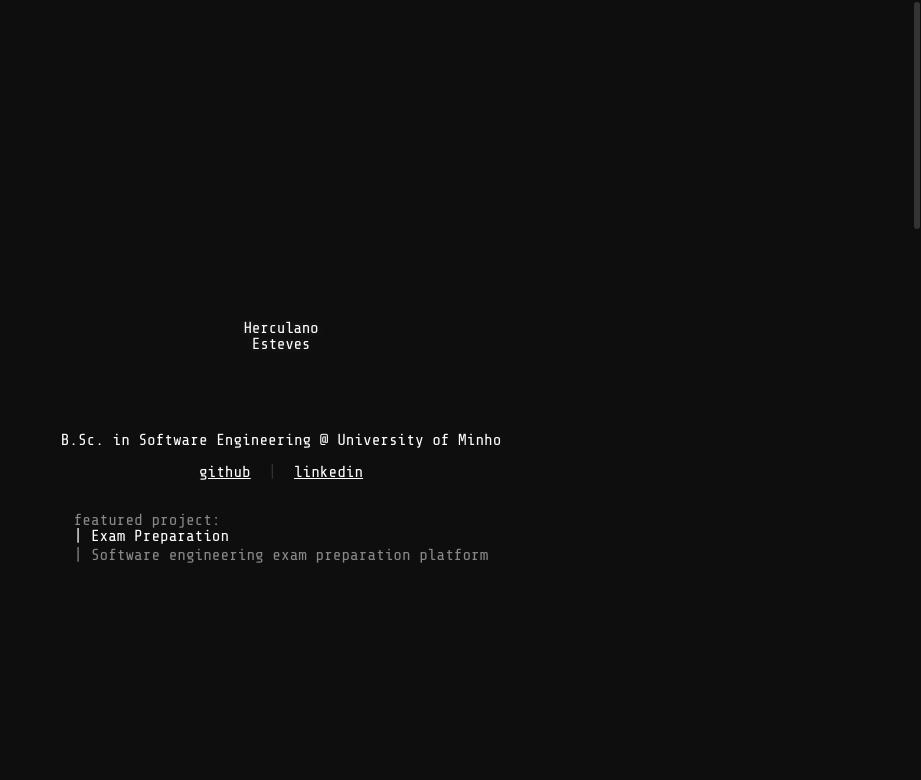
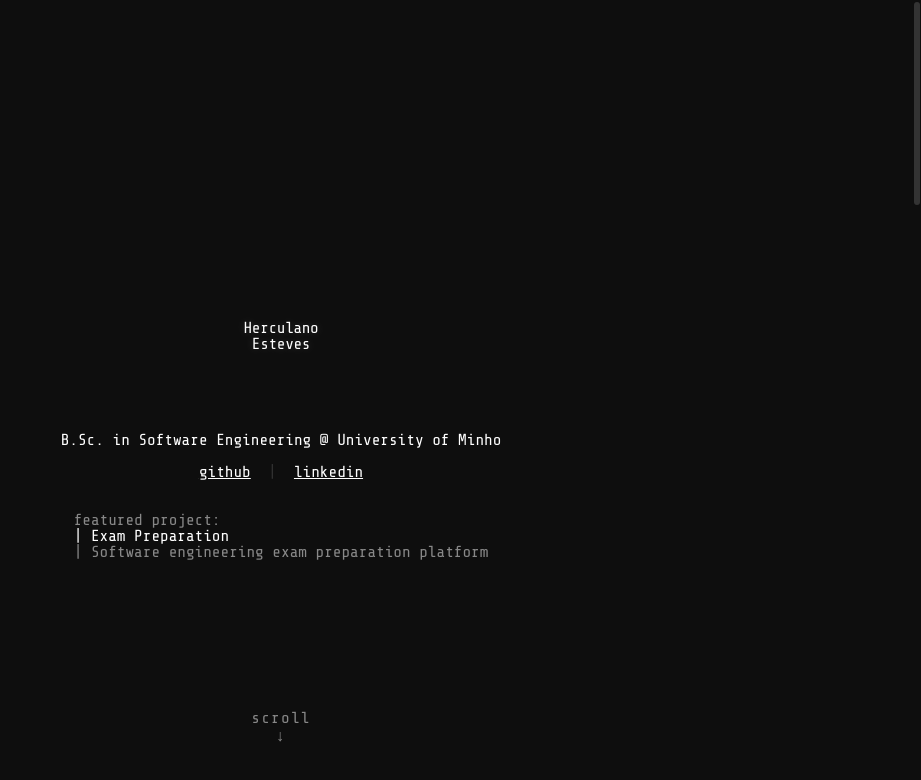
Before and after one commit to Herculano-Esteves/herculano-esteves.github.io, a React (Vite) app: page / in a window 1280 px wide. Shown: the top 780 px of the page, without its empty margins (359-1280 px from the left). Built offline with nearby package versions, Linux system fonts and the light colour scheme; the HTML template or start-up script is replaced by a standard one.

Commit message:
feat: new education and scroll icon

```diff
--- a/src/App.jsx
+++ b/src/App.jsx
@@ -1,5 +1,6 @@
-import React, { useEffect, useState } from 'react';
+import React, { useEffect, useState, useRef } from 'react';
 import { Home } from './pages/Home';
+import { Education } from './pages/Education';
 import { Projects } from './pages/Projects';
 import { AssetsGallery } from './components/AssetsGallery';
 import { CONFIG } from './config';
@@ -19,6 +20,9 @@ if (typeof document !== 'undefined') {
 }
 
 export default function App() {
+  const [scrolled, setScrolled] = useState(false);
+  const simpleBarRef = useRef(null);
+
   // Secret backdoor: check URL query params on mount (e.g. ?assets=true)
   const [showAssets, setShowAssets] = useState(() => {
     if (typeof window !== 'undefined') {
@@ -38,13 +42,36 @@ export default function App() {
     }
   }, []);
 
+  // Listen to scroll events on SimpleBar content wrapper
+  useEffect(() => {
+    const scrollEl = simpleBarRef.current?.getScrollElement();
+
+    const checkScroll = () => {
+      const st = scrollEl ? scrollEl.scrollTop : (window.scrollY || document.documentElement.scrollTop);
+      setScrolled(st > 40);
+    };
+
+    if (scrollEl) {
+      scrollEl.addEventListener('scroll', checkScroll, { passive: true });
+    }
+    window.addEventListener('scroll', checkScroll, { passive: true });
+
+    return () => {
+      if (scrollEl) {
+        scrollEl.removeEventListener('scroll', checkScroll);
+      }
+      window.removeEventListener('scroll', checkScroll);
+    };
+  }, []);
+
   return (
     <>
-      <SimpleBar style={{ maxHeight: '100vh', width: '100%' }}>
+      <SimpleBar ref={simpleBarRef} style={{ maxHeight: '100dvh', width: '100%' }}>
         <div className="terminal-screen">
           {/* Dynamic Content Container - Stacking all sections vertically */}
           <main className="content-container">
-            <Home />
+            <Home scrolled={scrolled} />
+            <Education />
             <Projects />
           </main>
         </div>
--- a/src/components/AssetsGallery.jsx
+++ b/src/components/AssetsGallery.jsx
@@ -28,7 +28,7 @@ export function AssetsGallery({ onClose }) {
 
   return (
     <div className="assets-gallery-overlay" style={{ overflow: 'hidden', padding: 0 }}>
-      <SimpleBar style={{ maxHeight: '100vh', width: '100%' }}>
+      <SimpleBar style={{ maxHeight: '100dvh', width: '100%' }}>
         <div className="assets-gallery-container" style={{ margin: '0 auto', padding: '3rem 1.5rem' }}>
 
           {/* Header */}
--- a/src/index.css
+++ b/src/index.css
@@ -57,6 +57,11 @@
 /* Force scrollbar to be permanently visible for terminal styling consistency */
 .simplebar-scrollbar {
     opacity: 1 !important;
+}
+
+/* Enable smooth momentum touch scrolling on mobile iOS devices */
+.simplebar-content-wrapper {
+    -webkit-overflow-scrolling: touch !important;
 }
 
 /* Force every single text element to have a uniform terminal font size defined by the lines */
@@ -122,11 +127,12 @@ textarea {
     position: relative;
     width: 100%;
     min-height: 100vh;
+    min-height: 100dvh;
     display: flex;
     flex-direction: column;
     align-items: center;
     justify-content: flex-start;
-    padding: 2rem 1.5rem;
+    padding: 2rem 1.5rem 1.5rem 1.5rem;
     overflow: visible;
     z-index: 1;
     filter: blur(calc(var(--crt-bloom-px) * 1px));
@@ -265,6 +271,26 @@ textarea {
     text-decoration: none !important;
 }
 
+/* ── Scroll Indicator (First Fold Prompt) ── */
+.scroll-indicator {
+    position: absolute;
+    bottom: 1.5rem;
+    left: 50%;
+    transform: translateX(-50%);
+    color: var(--dim);
+    font-size: 0.85rem;
+    letter-spacing: 0.08em;
+    opacity: 1;
+    transition: opacity 0.4s ease, transform 0.4s ease;
+    pointer-events: none;
+    user-select: none;
+}
+
+.scroll-indicator.hidden {
+    opacity: 0 !important;
+    transform: translate(-50%, 12px) !important;
+}
+
 /* Featured Project Block */
 .featured-project {
     border: none;
@@ -304,6 +330,11 @@ textarea {
     white-space: normal;
     text-align: left;
     margin-bottom: 1rem;
+}
+
+.featured-project .project-desc {
+    margin-bottom: 0;
+    line-height: 1 !important;
 }
 
 /* Generic Retro Page Styles */
--- /dev/null
+++ b/src/pages/Education.jsx
@@ -0,0 +1,39 @@
+import React from 'react';
+import { ScrambleText } from '../components/ScrambleText';
+
+export function Education() {
+  return (
+    <div className="page-wrapper" style={{ width: 'calc(var(--total-cols) * 1ch)', margin: '4rem auto 2rem auto' }}>
+
+      {/* Section Title */}
+      <div style={{ textAlign: 'center', marginBottom: '2rem', width: '100%' }}>
+        <h2 className="page-title">
+          <ScrambleText text="Education" duration={200} delay={0} />
+        </h2>
+      </div>
+
+      {/* Education Entries List */}
+      <div style={{ display: 'flex', flexDirection: 'column', gap: '3rem', width: '100%' }}>
+        <div style={{ borderBottom: '1px dashed var(--muted)', paddingBottom: '1.5rem', width: '100%' }}>
+
+          {/* Degree Title & Dates */}
+          <div style={{ display: 'flex', justifyContent: 'space-between', alignItems: 'baseline', marginBottom: '0.5rem', width: '100%', flexWrap: 'wrap', gap: '0.5rem' }}>
+            <h3 className="project-title" style={{ textTransform: 'uppercase' }}>
+              <ScrambleText text="Bachelor's in Software Engineering" duration={200} delay={100} />
+            </h3>
+            <span style={{ color: 'var(--dim)', fontSize: '0.9em', fontWeight: 'bold' }}>
+              [ Sep 2023 - Jun 2026 ]
+            </span>
+          </div>
+
+          {/* Institution & Location (Left Aligned) */}
+          <div style={{ textAlign: 'left', color: 'var(--primary)', fontSize: '0.95em', letterSpacing: '0.03em' }}>
+            University of Minho | Braga, Portugal
+          </div>
+
+        </div>
+      </div>
+
+    </div>
+  );
+}
--- a/src/pages/Home.jsx
+++ b/src/pages/Home.jsx
@@ -3,7 +3,7 @@ import { TerminalGrid, Row, Col, Center } from '../components/TerminalGrid';
 import { ScrambleText } from '../components/ScrambleText';
 import { CONFIG } from '../config';
 
-export function Home() {
+export function Home({ scrolled = false }) {
   const handleGithubClick = (e) => {
     e.stopPropagation();
     window.open('https://github.com/Herculano-Esteves', '_blank', 'noopener,noreferrer');
@@ -25,7 +25,7 @@ export function Home() {
   const rowProject = 17;
 
   return (
-    <div className="page-wrapper">
+    <div className="page-wrapper" style={{ position: 'relative' }}>
       <TerminalGrid cols={COLS}>
         {/* Name Header */}
         <Row y={mid - 1}>
@@ -91,6 +91,16 @@ export function Home() {
           </Col>
         </Row>
       </TerminalGrid>
+
+      {/* Visual Scroll Down Indicator */}
+      <div className={`scroll-indicator ${scrolled ? 'hidden' : ''}`}>
+        <div style={{ display: 'flex', flexDirection: 'column', alignItems: 'center', gap: '0.15rem' }}>
+          <span>
+            <ScrambleText text="scroll" duration={200} delay={500} />
+          </span>
+          <span style={{ fontSize: '1.25em', lineHeight: 1 }}>↓</span>
+        </div>
+      </div>
     </div>
   );
 }
--- a/src/pages/Projects.jsx
+++ b/src/pages/Projects.jsx
@@ -59,11 +59,11 @@ const PROJECTS_DATA = [
 ];
 
 // Project Card Subcomponent to handle individual Media Toggles (Video vs. Images)
-function ProjectCard({ project, index }) {
+function ProjectCard({ project, index, isLast }) {
   const [showVideo, setShowVideo] = useState(false);
 
   return (
-    <div style={{ borderBottom: '1px dashed var(--muted)', paddingBottom: '2rem', width: '100%' }}>
+    <div style={{ borderBottom: '1px dashed var(--muted)', paddingBottom: isLast ? '0.5rem' : '2rem', width: '100%' }}>
 
       {/* Title, Media Toggle & Link */}
       <div style={{ display: 'flex', justifyContent: 'space-between', alignItems: 'baseline', marginBottom: '0.5rem', width: '100%' }}>
@@ -138,7 +138,7 @@ function ProjectCard({ project, index }) {
 
 export function Projects() {
   return (
-    <div className="page-wrapper" style={{ width: 'calc(var(--total-cols) * 1ch)', margin: '0 auto' }}>
+    <div className="page-wrapper" style={{ width: 'calc(var(--total-cols) * 1ch)', margin: '4rem auto 0 auto' }}>
 
       {/* Title */}
       <div style={{ textAlign: 'center', marginBottom: '2rem', width: '100%' }}>
@@ -150,7 +150,12 @@ export function Projects() {
       {/* Projects List */}
       <div style={{ display: 'flex', flexDirection: 'column', gap: '3rem', width: '100%' }}>
         {PROJECTS_DATA.map((project, index) => (
-          <ProjectCard key={index} project={project} index={index} />
+          <ProjectCard
+            key={index}
+            project={project}
+            index={index}
+            isLast={index === PROJECTS_DATA.length - 1}
+          />
         ))}
       </div>
     </div>
```
